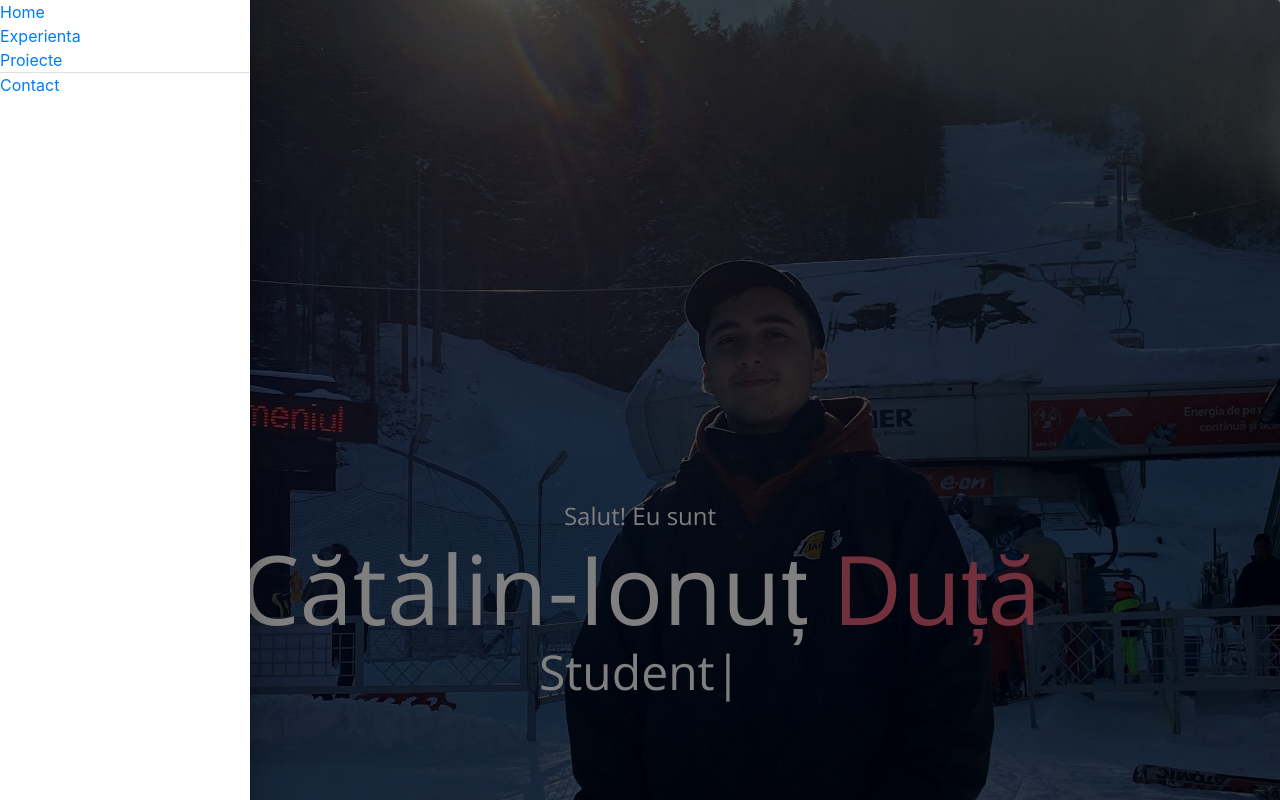
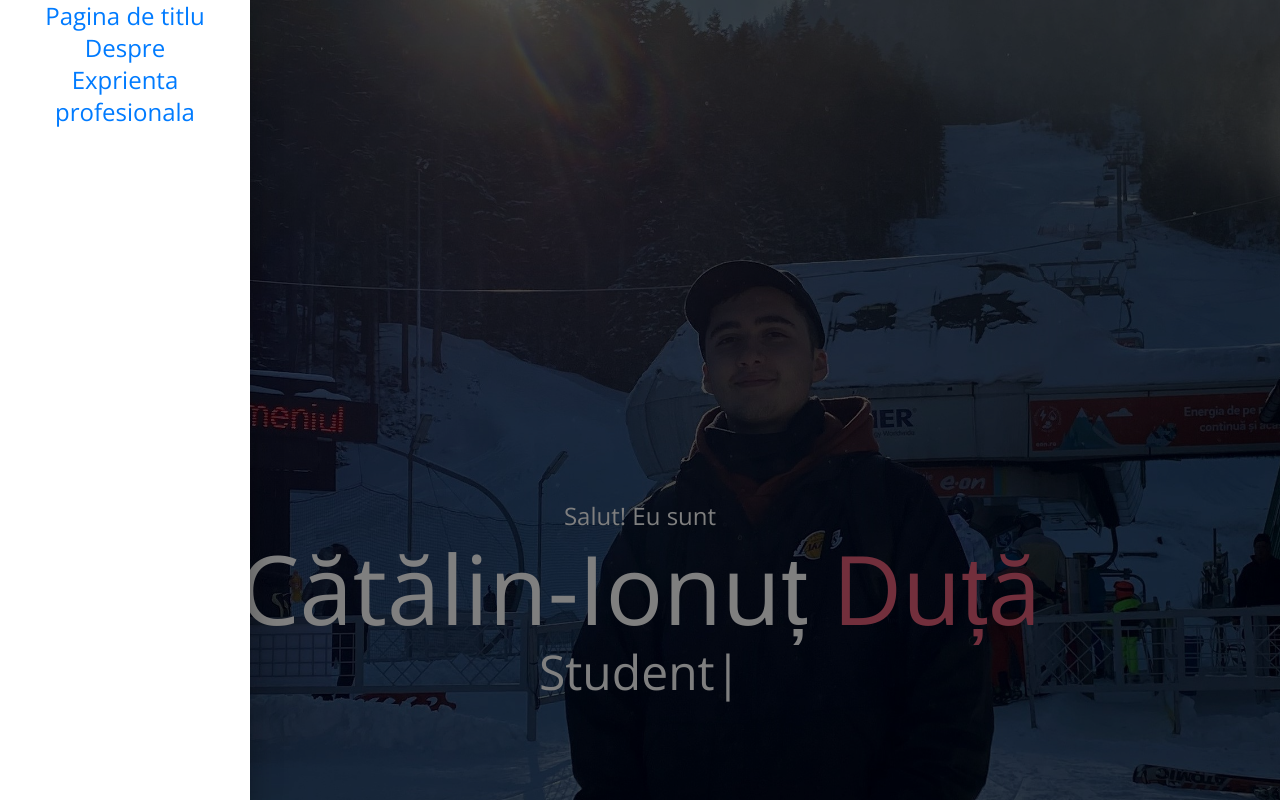
Before and after one commit to dutaci28/Pagina-personala, a React (Create React App) app: page / in a window 1280 px wide. Both pictures are taken after a click on the button 32 px from the left and 32 px from the top of the page. Shown: the top 800 px of the page. Built offline with nearby package versions, Linux system fonts and the light colour scheme.

Commit message:
Implementat functionalitate drawer

```diff
--- a/package.json
+++ b/package.json
@@ -13,6 +13,7 @@
     "react-animate-on-scroll": "^2.1.5",
     "react-dom": "^17.0.2",
     "react-scripts": "4.0.3",
+    "react-scroll": "^1.8.2",
     "react-sticky": "^6.0.3",
     "react-typical": "^0.1.3",
     "web-vitals": "^1.1.1"
--- a/src/App.js
+++ b/src/App.js
@@ -5,6 +5,15 @@ import PaginaExperienta from "./components/PaginaExperienta";
 import { ThemeProvider, createMuiTheme } from "@material-ui/core/styles";
 import PaginaDespre from "./components/PaginaDespre";
 
+import {
+  Link,
+  DirectLink,
+  Element,
+  Events,
+  animateScroll as scroll,
+  scrollSpy,
+  scroller,
+} from "react-scroll";
 
 function App() {
   const theme = createMuiTheme({
@@ -16,9 +25,13 @@ function App() {
   return (
     <ThemeProvider theme={theme}>
       <StickyContainer>
-        <PaginaTitlu />
+        <Element name="test1" className="element">
+          <PaginaTitlu />
+        </Element>
 
-        <PaginaDespre />
+        <Element name="test2" className="element">
+          <PaginaDespre />
+        </Element>
 
         <Sticky>
           {({ style = "isSticky" }) => (
@@ -28,7 +41,9 @@ function App() {
           )}
         </Sticky>
 
-        <PaginaExperienta />
+        <Element name="test3" className="element">
+          <PaginaExperienta />
+        </Element>
 
       </StickyContainer>
     </ThemeProvider>
--- a/src/components/PaginaDespre.jsx
+++ b/src/components/PaginaDespre.jsx
@@ -31,7 +31,7 @@ function PaginaTest() {
             <Typography variant="h5" align="center">
               Sunt o persoană deschisă, flexibilă, dornică de lucrul în echipă,
               sunt capabil să îmi exprim ideile fluent și să lucrez atât în
-              limba română, cât și în engleză. Sunt dornic de a învăța lucruri
+              limba română, cât și în engleză. Sunt deschis la a învăța lucruri
               noi. De asemenea, rețin informația rapid, lucrând eficient sub
               presiune.
             </Typography>
--- a/src/components/PaginaExperienta.jsx
+++ b/src/components/PaginaExperienta.jsx
@@ -28,7 +28,7 @@ const useStyles = makeStyles({
 function PaginaExperienta() {
   const classes = useStyles();
   return (
-    <Paper className={classes.pagExperienta} elevation={0}>
+    <Paper square className={classes.pagExperienta} elevation={0}>
       <ScrollAnimation animateIn="bounceInLeft" animateOnce>
         <div>
           <Typography
--- a/src/components/PaginaTitlu.jsx
+++ b/src/components/PaginaTitlu.jsx
@@ -21,7 +21,7 @@ const useStyles = makeStyles({
 function PaginaTitlu() {
   const classes = useStyles();
   return (
-    <Paper className={classes.pagTitlu} elevation={0}>
+    <Paper square className={classes.pagTitlu} elevation={0}>
       <div>
         <Typography style={{ color: "white" }} variant="h1" align="center">
           <br></br>
--- a/src/components/TemporaryDrawer.jsx
+++ b/src/components/TemporaryDrawer.jsx
@@ -2,11 +2,14 @@ import React from "react";
 import clsx from "clsx";
 import { makeStyles } from "@material-ui/core/styles";
 import Drawer from "@material-ui/core/Drawer";
-import Divider from "@material-ui/core/Divider";
 import DehazeIcon from "@material-ui/icons/Dehaze";
 import IconButton from "@material-ui/core/IconButton";
+import { Typography } from "@material-ui/core";
 
-
+import {
+  Link,
+  animateScroll as scroll,
+} from "react-scroll";
 
 const useStyles = makeStyles({
   list: {
@@ -46,14 +49,44 @@ export default function TemporaryDrawer() {
       onClick={toggleDrawer(anchor, false)}
       onKeyDown={toggleDrawer(anchor, false)}
     >
-      <div><a href="#titlu">Home</a></div>
-      <div><a href="#experienta">Experienta</a></div>
-      <div><a href="#titlu">Proiecte</a></div>
+      <Typography variant="h5" align="center">
+        <Link
+          activeClass="active"
+          className="test1"
+          to="test1"
+          spy={true}
+          smooth={true}
+          duration={500}
+        >
+          Pagina de titlu
+        </Link>
+      </Typography>
 
-      <Divider />
+      <Typography variant="h5" align="center">
+        <Link
+          activeClass="active"
+          className="test2"
+          to="test2"
+          spy={true}
+          smooth={true}
+          duration={500}
+        >
+          Despre
+        </Link>
+      </Typography>
 
-      <div><a href="#titlu">Contact</a></div>
-
+      <Typography variant="h5" align="center">
+        <Link
+          activeClass="active"
+          className="test3"
+          to="test3"
+          spy={true}
+          smooth={true}
+          duration={500}
+        >
+          Exprienta profesionala
+        </Link>
+      </Typography>
     </div>
   );
 
```
Also changed, not shown: 1 other file (tests, documents, lock files or other folders).
